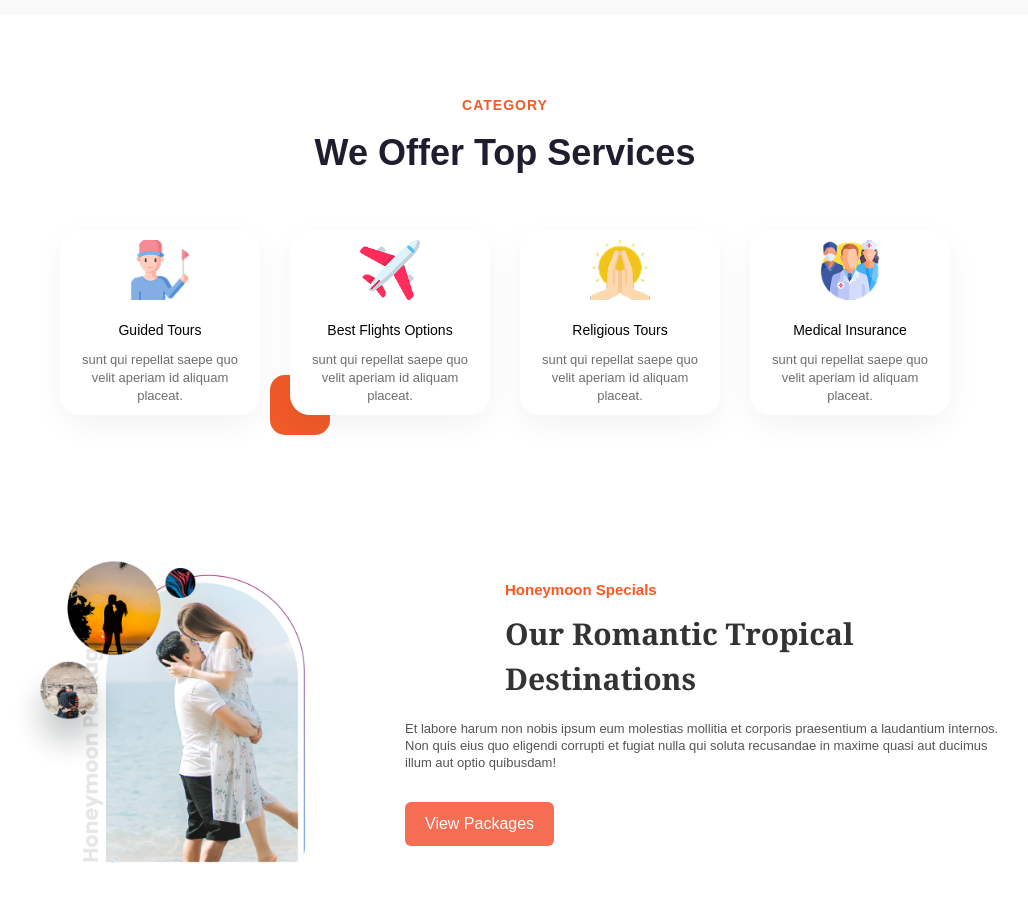
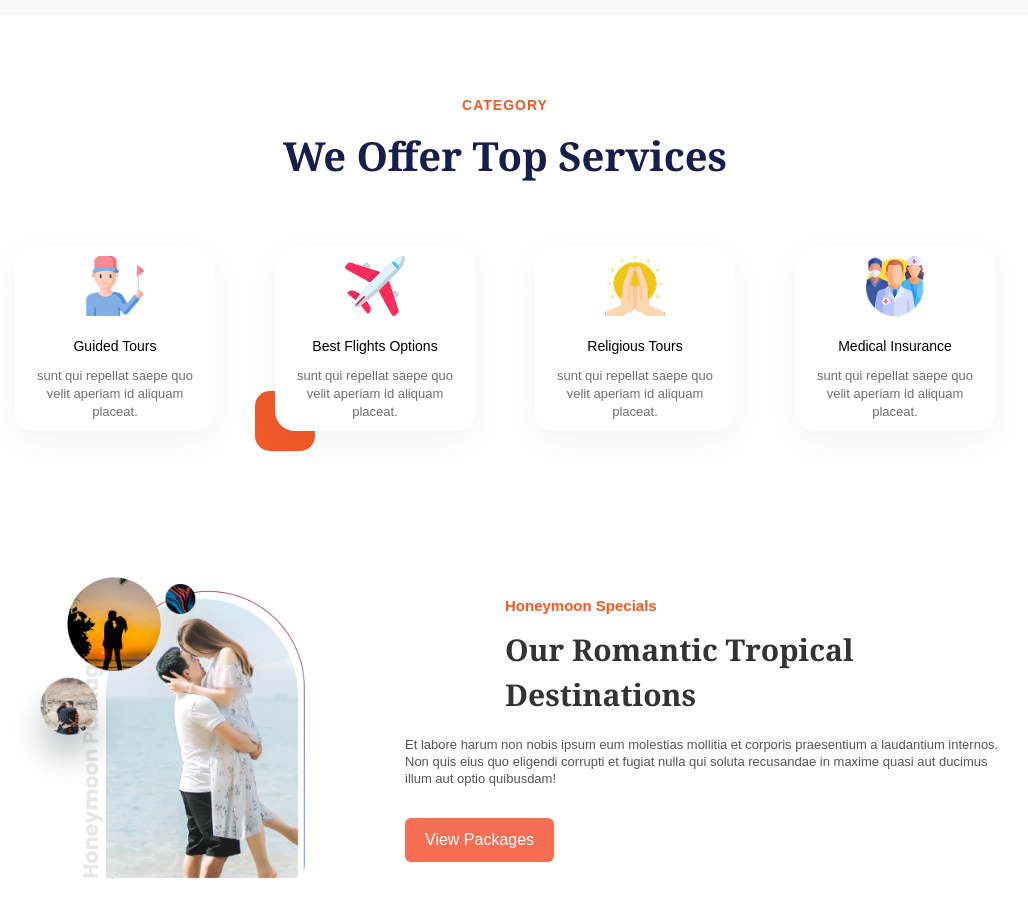
Before and after one commit to 123-Sweety153/3rd-Assignment, a plain HTML site: page index.html in a window 1280 px wide. Shown: the part 940-1858 px from the top of the page, without its empty margins (135-1163 px from the left). Drawn offline with Linux system fonts and the light colour scheme.

Commit message:
Update style.css

```diff
--- a/style.css
+++ b/style.css
@@ -299,16 +299,18 @@ header button{
     text-transform: uppercase;
 }
 .services-title {
-    font-size: 36px;
-    font-weight: 700;
-    color: #1e1e2f;
-    margin-bottom: 50px;
+    font-size: 40px;
+    font-weight: 900;
+    color: #181E4B;
+    margin-bottom: 60px;
+    font-weight: 1600;
+    font-family: Georgia, serif;
 }
 .services-cards {
     display: flex;
     justify-content: center;
     flex-wrap: wrap;
-    gap: 30px;
+    gap: 60px;
 }
 .services-card-wrapper {
     position: relative;
```
